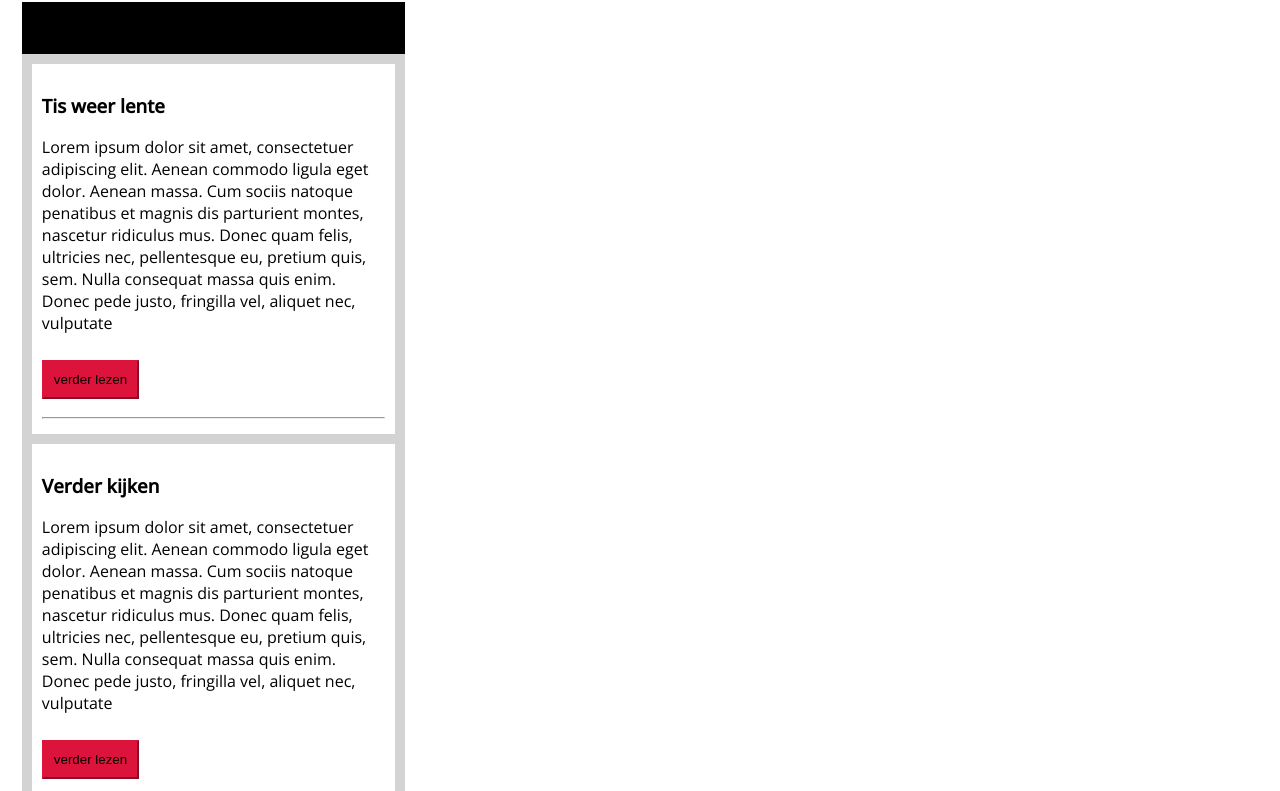
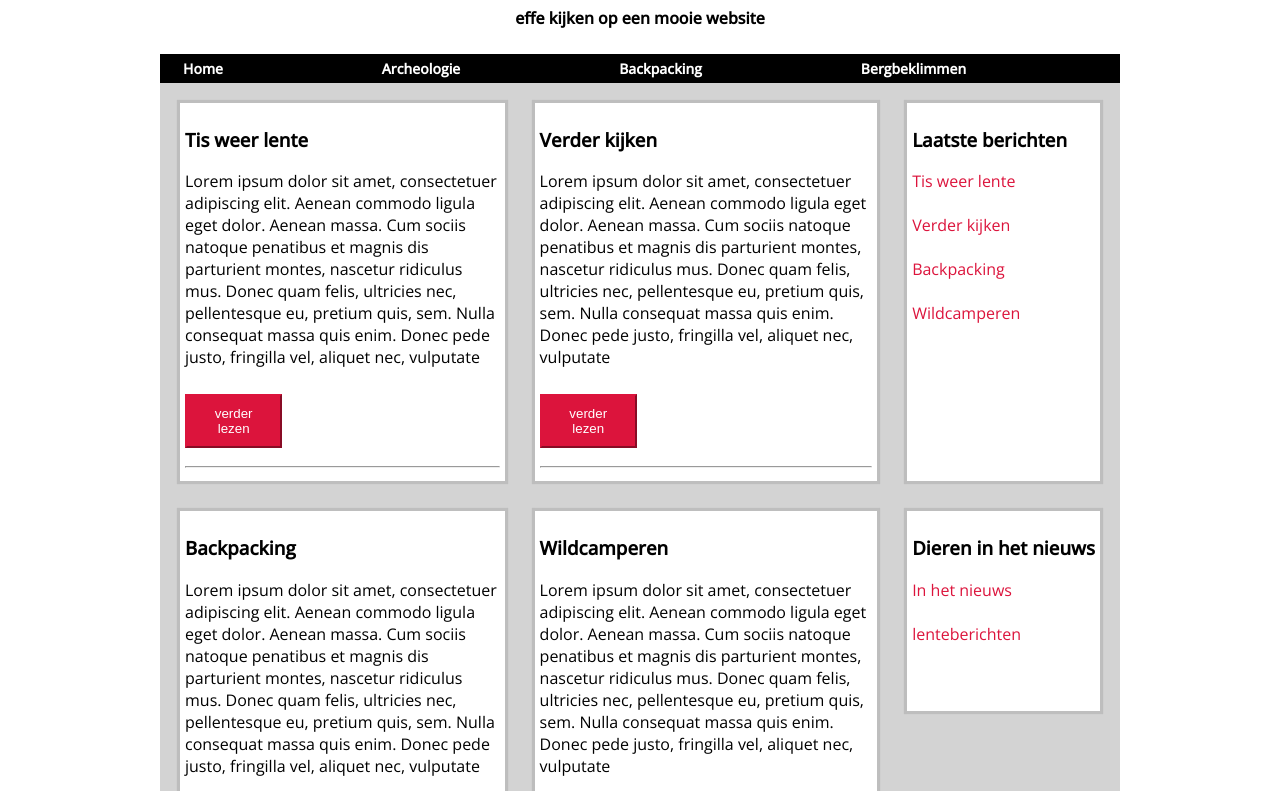
Before and after one commit to stefanodt/HTML-CSS-januari-challenge, a plain HTML site: page index.html in a window 1280 px wide. Shown: the part 84-875 px from the top of the page. Drawn offline with nearby package versions, Linux system fonts and the light colour scheme.

Commit message:
opdracht 1 t/m 4 bezig met opdracht 5
Stefano di Toro

```diff
--- a/index.html
+++ b/index.html
@@ -4,25 +4,48 @@
     <meta name="viewport" content="width=device-width, initial-scale=1">
     <title>Title</title>
     <link href="https://fonts.googleapis.com/css?family=Open+Sans:400,500" rel="stylesheet">
-    <link rel="stylesheet" type="text/css" href="mobile.css">
-    <link rel="stylesheet" type="text/css" href="desktop.css">
+    <link rel="stylesheet" href="mobile.css">
+    <link rel="stylesheet" href="tablet&desktop.css">
 </head>
-<div id="wrapper">
+
 <body>
 <div id="banner">
-    <div id="Title"><h1>Challenge</h1>
+    <h1 id="title">Challenge</h1>
+         <b>effe kijken op een mooie website</b>
 
-    </div>
-
-
-</div>
-<div class="menu" id="navbar">
 
 
 </div>
 
+<div id="navbar">
+    <nav>
+        <div id="homeNav">
+            <a href="">
+                <b>Home</b>
+            </a>
+        </div>
+        <div id="archeologieNav">
+            <a href="">
+                <b>Archeologie</b>
+            </a>
+        </div>
+        <div id="backpackNav">
+            <a href="">
+                <b>Backpacking</b>
+            </a>
+        </div>
+        <div id="bergNav">
+            <a href="">
+                <b>Bergbeklimmen</b>
+            </a>
+        </div>
+    </nav>
+</div>
+
+<div id="wrapper">
 <div id="section">
-    <div class="article">
+    <article>
+    <div class="article" id="article1">
         <h3>Tis weer lente</h3>
         <p>Lorem ipsum dolor sit amet, consectetuer adipiscing elit.
             Aenean commodo ligula eget dolor. Aenean massa.
@@ -38,7 +61,7 @@
         <hr>
     </div>
 
-    <div class="article">
+    <div class="article" id="article2">
         <h3>Verder kijken</h3>
         <p>Lorem ipsum dolor sit amet, consectetuer adipiscing elit.
             Aenean commodo ligula eget dolor. Aenean massa.
@@ -52,7 +75,7 @@
         <hr>
     </div>
 
-    <div class="article">
+    <div class="article" id="article3">
         <h3>Backpacking</h3>
         <p>Lorem ipsum dolor sit amet, consectetuer adipiscing elit.
             Aenean commodo ligula eget dolor. Aenean massa.
@@ -66,7 +89,7 @@
         <hr>
     </div>
 
-    <div class="article">
+    <div class="article" id="article4">
         <h3>Wildcamperen</h3>
         <p>Lorem ipsum dolor sit amet, consectetuer adipiscing elit.
             Aenean commodo ligula eget dolor. Aenean massa.
@@ -80,7 +103,7 @@
         <hr>
     </div>
 
-    <div id="berichten">
+    <div class="bottom"  id="links1">
         <h3>Laatste berichten</h3>
         <div id="text links">
             <a href="">Tis weer lente</a><br>
@@ -90,21 +113,19 @@
         </div>
     </div>
 
-    <div id="nieuws">
+    <div class="bottom" id="links2">
         <h3>Dieren in het nieuws</h3>
         <div id="dieren nieuws">
             <a href="">In het nieuws</a><br>
             <a href="">lenteberichten</a>
         </div>
     </div>
+    </article>
+</div>
 </div>
 
-<footer>
-
-</footer>
 
 
 
 </body>
-</div>
 </html>
--- a/mobile.css
+++ b/mobile.css
@@ -1,20 +1,28 @@
 
-#wrapper {
-   background-color: lightgrey;
+* {
+    box-sizing: border-box
 }
 
+
+
 body {
-    margin: 0px;
+    margin: 5px;
     display: grid;
 
 
 }
 
 #banner {
-    display:flex;
-    justify-content: center;
+    text-align: center;
+    display:grid;
     font-family: 'Open sans', sans-serif;
     background-color: white;
+    margin-top: 0px;
+    margin-bottom: 25px;
+}
+
+#title {
+
 }
 
 
@@ -23,17 +31,28 @@ body {
 
 /* navigation */
 
-div#navbar {
-    background-color: black;
-    height:52px;
-    width:100%;
-    display: flex;
-    justify-content: left;
+
+
+nav {
+    background-color:black;
+    max-width: 960px;
+    width: 100%;
+    display: grid;
+    grid-column-gap: 0px;
+    grid-row-gap: 1px;
+    text-align: left;
+    font-size: 14px;
+    padding-left: 18px;
+    margin: auto;
+
 }
 
-div#navbar a{
+#navbar a {
+    color:white;
+    text-decoration: none;
+    font-family: 'Open sans', sans-serif;
+}
 
-}
 
 /* articles */
 
@@ -42,52 +61,56 @@ div#section {
     height: 100%;
 }
 
+div#section a {
+    width: 100%;
+    display: grid;
+    grid-column-gap: 10px;
+    grid-row-gap: 10px;
+    margin: auto;
+    color: black;
+    text-decoration: none;
+}
+
 div#wrapper {
-    margin:auto;
+    max-width: 960px;
+    padding: 10px;
+    margin: auto;
+    background: lightgrey;
 }
 
 .article {
     background-color: white;
-    margin:10px;
-    padding:10px;
-    width:343px;
-    height:350px;
+    padding: 10px;
+    margin: 10px;
+    text-decoration: none;
     font-family: 'Open sans', sans-serif;
-
+    transition: box-shadow .25s;
+    box-shadow: 0px 0px 1px 3px rgba(0,0,0,0.10)
 }
 
-.articlelente {
-    background-color: white;
-    margin:10px;
-    padding:10px;
-    width:343px;
-    height:100%;
-    font-family: 'Open sans', sans-serif;
-}
-
-div#sectionlente {
-    background-color: lightgrey;
-    height: 100%;
-}
-
-div#berichten {
-    background-color: white;
-    margin: 10px;
-    padding:10px;
-    height: 200px;
-    width:343px;
-    font-family: 'Open sans', sans-serif;
+article {
+    width: 100%;
+    display: grid;
+    grid-column-gap: 10px;
+    grid-row-gap: 10px;
 }
 
 
-div#nieuws {
+.bottom {
     background-color: white;
+    padding: 10px;
     margin: 10px;
-    padding:10px;
-    height: 150px;
-    width:343px;
+    text-decoration: none;
     font-family: 'Open sans', sans-serif;
+    transition: box-shadow .25s;
+    box-shadow: 0px 0px 1px 3px rgba(0,0,0,0.10)
 }
+
+
+
+
+
+
 
 div#dieren\ nieuws a {
     color:crimson;
@@ -108,24 +131,11 @@ div#text\ links a {
     margin-bottom: 10px;
     background-color: crimson;
     border-color: crimson;
+    color:white;
+    max-width: 97.34px;
 }
+
 
 h3 {
     font-family: 'Open sans', sans-serif;
 }
-
-/* tablet version */
-
-@media all and (min-width: 600px) {
-   body {
-       margin:0px;
-       display:grid;
-       grid-template-columns: 1fr 1fr 1fr;
-       grid-template-rows: 86px 51px 380px 380px 380px 380px 240px 180px;
-   }
-
-   #banner {
-       grid-column: 2;
-       grid-row: 1;
-   }
-}
--- /dev/null
+++ b/tablet&desktop.css
@@ -0,0 +1,145 @@
+@media all {
+    #homeNav {
+        padding: 5px;
+    }
+
+    #archeologieNav {
+
+        padding: 5px;
+    }
+
+    #backpackNav {
+        padding: 5px;
+    }
+
+    #bergNav {
+        padding:5px;
+    }
+}
+
+@media all and (min-width: 768px) {
+    #homeNav {
+        padding: 5px;
+        grid-column:1 ;
+        grid-row:1 ;
+    }
+
+    #archeologieNav {
+        padding:5px;
+        grid-column: 2;
+        grid-row: 1;
+    }
+
+    #backpackNav {
+        padding:5px;
+        grid-column: 3;
+        grid-row: 1;
+    }
+
+    #bergNav {
+        padding:5px;
+        grid-column: 4;
+        grid-row: 1;
+    }
+
+    #article1 {
+        padding:5px;
+        grid-column: 1;
+        grid-row: 1;
+    }
+
+    #article2 {
+        padding:5px;
+        grid-column: 2;
+        grid-row: 1;
+    }
+
+    #article3 {
+        padding:5px;
+        grid-column: 1;
+        grid-row: 2;
+    }
+
+    #article4 {
+        padding:5px;
+        grid-column: 2;
+        grid-row: 2;
+    }
+
+    #links1 {
+        padding:5px;
+        grid-column: 1;
+        grid-row: 5;
+        grid-column-end: 3;
+    }
+
+    #links2 {
+        padding:5px;
+        grid-row: 6;
+        grid-column: 1;
+        grid-column-end: 3;
+    }
+}
+
+@media all and (min-width: 992px) {
+    #homeNav {
+        padding:5px;
+        grid-column: 1;
+        grid-row:1;
+    }
+
+    #archeologieNav {
+        padding:5px;
+        grid-column: 2;
+        grid-row: 1;
+    }
+
+    #backpackNav {
+        padding:5px;
+        grid-column: 3;
+        grid-row: 1;
+    }
+
+    #bergNav {
+        padding:5px;
+        grid-column: 4;
+        grid-row: 1;
+    }
+
+    #article1 {
+        padding:5px;
+        grid-column: 1;
+        grid-row: 1;
+    }
+
+    #article2 {
+        padding:5px;
+        grid-column: 2;
+        grid-row:1;
+    }
+
+    #article3 {
+        padding:5px;
+        grid-column: 1;
+        grid-row: 2;
+    }
+
+    #article4 {
+        padding:5px;
+        grid-column: 2;
+        grid-row: 2;
+    }
+
+    #links1 {
+        padding:5px;
+        grid-column:3 ;
+        grid-row: 1;
+    }
+
+    #links2 {
+        padding:5px;
+        grid-column: 3;
+        grid-row: 2;
+        height: 50%;
+    }
+}
```
Also changed, not shown: desktop.css (deleted).
